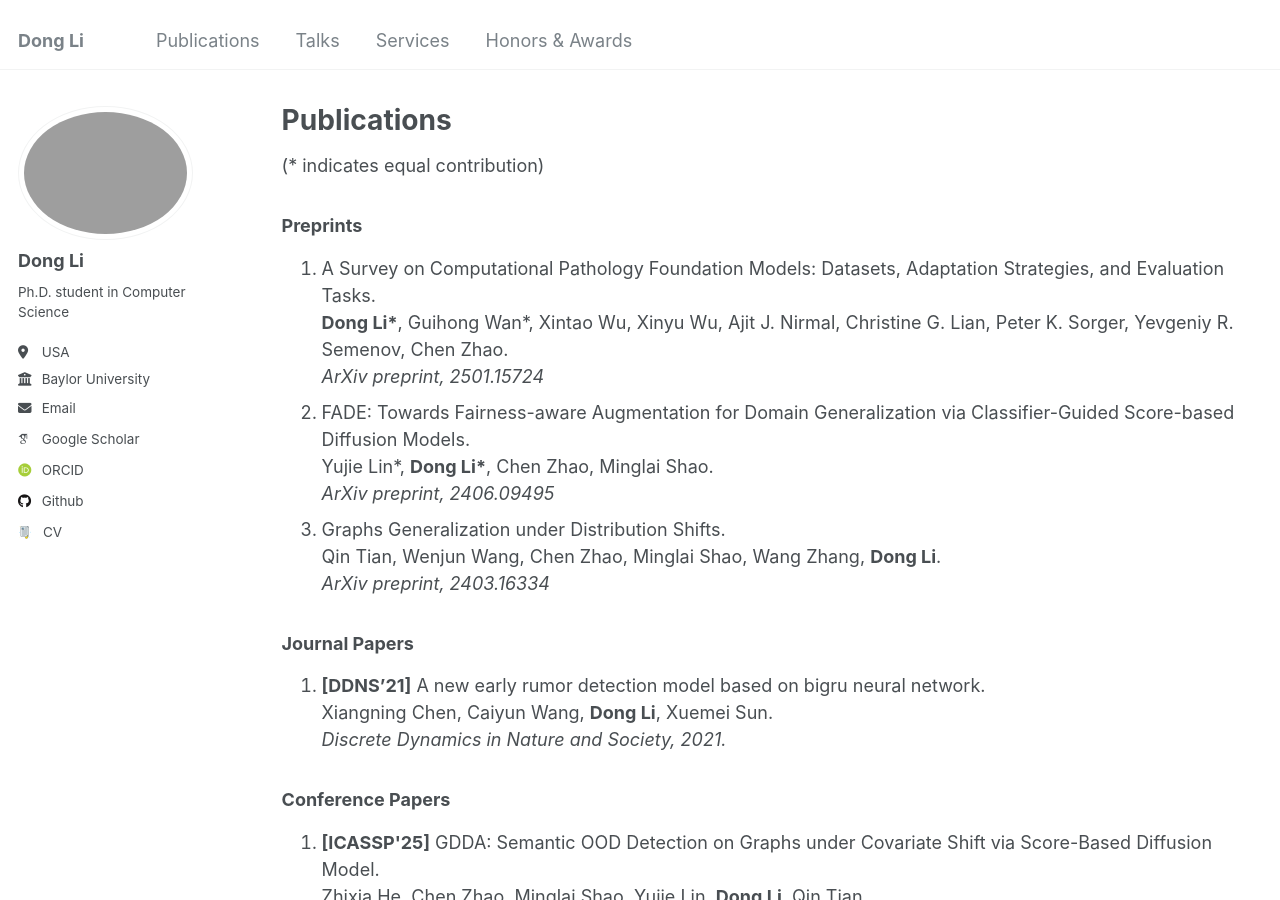
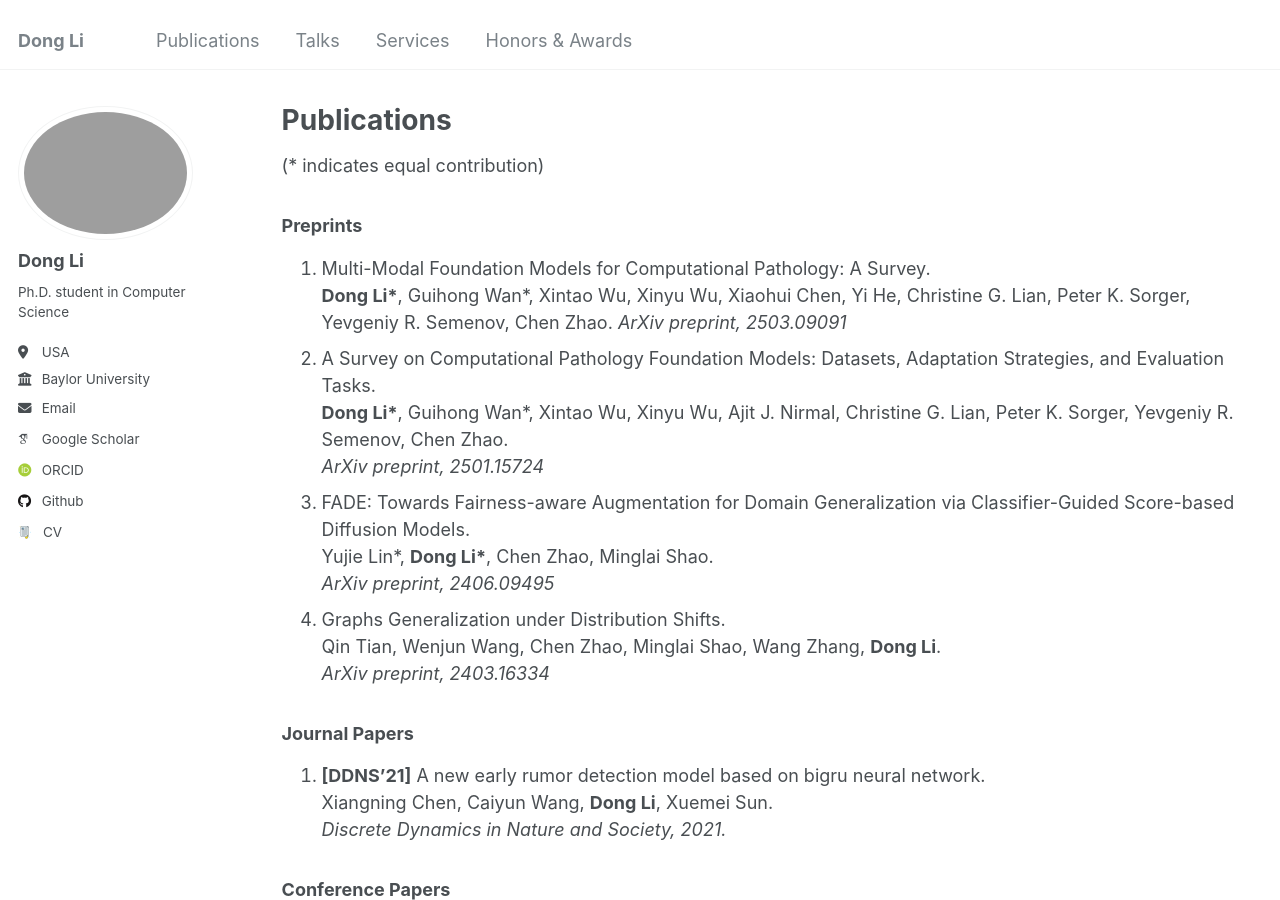
Before and after one commit to TurkeyWatanabe/dongli, a Jekyll site: the page built from _pages/publications.html, in a window 1280 px wide and 900 px high. Built offline with Jekyll 4.4.1, drawn with Linux system fonts in a browser that asks for light colours; some web fonts are replaced.

Commit message:
Update publications.html

```diff
--- a/_pages/publications.html
+++ b/_pages/publications.html
@@ -15,6 +15,10 @@ author_profile: true
 <h3>Preprints</h3>
 
 <ol>
+  <li>Multi-Modal Foundation Models for Computational Pathology: A Survey. <br>
+  <strong>Dong Li*</strong>, Guihong Wan*, Xintao Wu, Xinyu Wu, Xiaohui Chen, Yi He, Christine G. Lian, Peter K. Sorger, Yevgeniy R. Semenov, Chen Zhao.
+  <em>ArXiv preprint, 2503.09091</em></li>
+
   <li>A Survey on Computational Pathology Foundation Models: Datasets, Adaptation Strategies, and Evaluation Tasks. <br>
   <strong>Dong Li*</strong>, Guihong Wan*, Xintao Wu, Xinyu Wu, Ajit J. Nirmal, Christine G. Lian, Peter K. Sorger, Yevgeniy R. Semenov, Chen Zhao. <br>
   <em>ArXiv preprint, 2501.15724</em></li>
```
